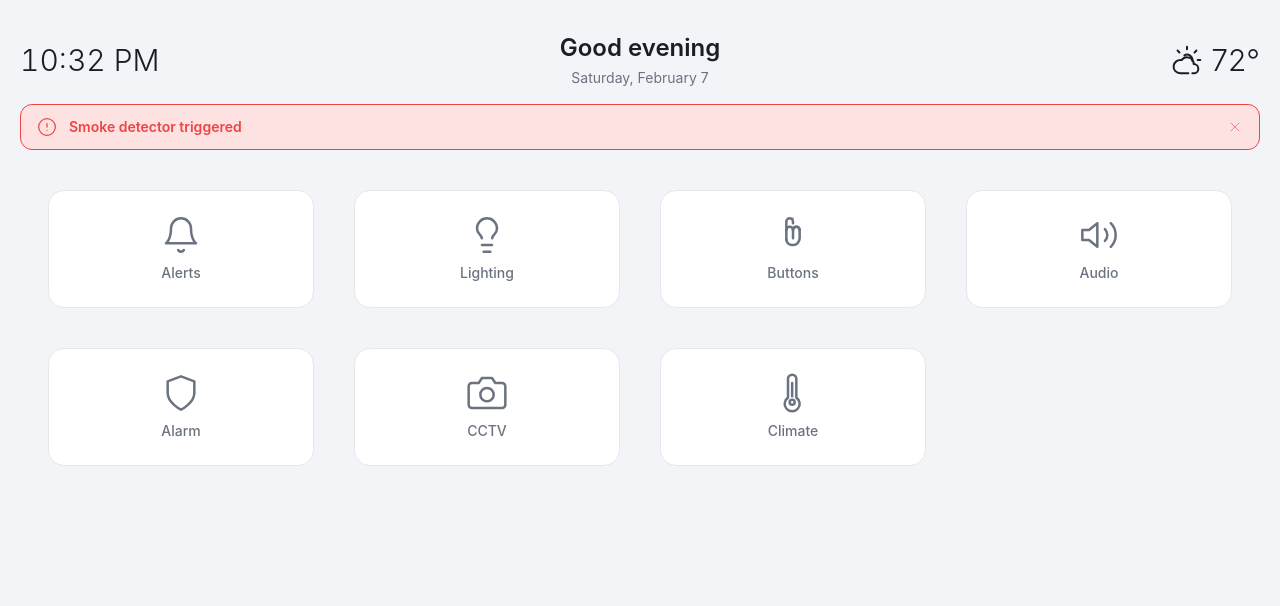
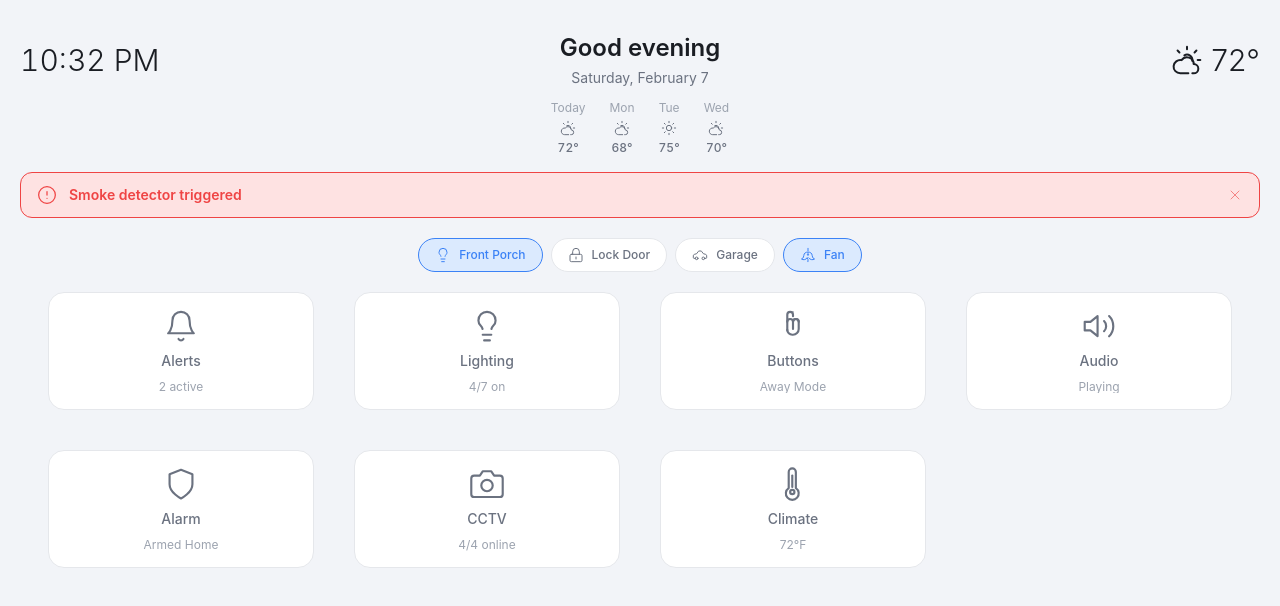
Before and after one commit to nikovacs/Ironwood-Home-Assistant-Dashboard, a Vue app: page / in a window 1280 px wide. Shown: the top 606 px of the page. Built offline with nearby package versions, Linux system fonts and the light colour scheme.

Commit message:
favorites and better weather

```diff
--- a/src/App.vue
+++ b/src/App.vue
@@ -17,25 +17,30 @@ import IconSpeaker from './components/icons/IconSpeaker.vue'
 import IconShield from './components/icons/IconShield.vue'
 import IconCamera from './components/icons/IconCamera.vue'
 import IconThermometer from './components/icons/IconThermometer.vue'
+import FavoriteButton from './components/FavoriteButton.vue'
+import IconLock from './components/icons/IconLock.vue'
+import IconCar from './components/icons/IconCar.vue'
+import IconFan from './components/icons/IconFan.vue'
 
 interface Category {
   id: string
   icon: Component
   label: string
   color: string
+  status: string
 }
 
 const activeCategory = ref<string | null>(null)
 const isExpanded = computed<boolean>(() => activeCategory.value !== null)
 
 const categories: Category[] = [
-  { id: 'alerts',   icon: IconBell,      label: 'Alerts',   color: 'alerts' },
-  { id: 'lighting', icon: IconLightbulb, label: 'Lighting', color: 'lighting' },
-  { id: 'buttons',  icon: IconTap,       label: 'Buttons',  color: 'buttons' },
-  { id: 'audio',    icon: IconSpeaker,   label: 'Audio',    color: 'audio' },
-  { id: 'alarm',    icon: IconShield,    label: 'Alarm',    color: 'alarm' },
-  { id: 'cctv',     icon: IconCamera,      label: 'CCTV',     color: 'cctv' },
-  { id: 'climate',  icon: IconThermometer, label: 'Climate',  color: 'climate' },
+  { id: 'alerts',   icon: IconBell,        label: 'Alerts',   color: 'alerts',   status: '2 active' },
+  { id: 'lighting', icon: IconLightbulb,   label: 'Lighting', color: 'lighting', status: '4/7 on' },
+  { id: 'buttons',  icon: IconTap,         label: 'Buttons',  color: 'buttons',  status: 'Away Mode' },
+  { id: 'audio',    icon: IconSpeaker,     label: 'Audio',    color: 'audio',    status: 'Playing' },
+  { id: 'alarm',    icon: IconShield,      label: 'Alarm',    color: 'alarm',    status: 'Armed Home' },
+  { id: 'cctv',     icon: IconCamera,      label: 'CCTV',     color: 'cctv',     status: '4/4 online' },
+  { id: 'climate',  icon: IconThermometer, label: 'Climate',  color: 'climate',  status: '72°F' },
 ]
 
 function selectCategory(id: string): void {
@@ -54,6 +59,24 @@ const panelComponents: Record<string, Component> = {
 const activePanel = computed<Component | undefined>(() =>
   activeCategory.value ? panelComponents[activeCategory.value] : undefined
 )
+
+interface Favorite {
+  id: string
+  icon: Component
+  label: string
+  active: boolean
+}
+
+const favorites = ref<Favorite[]>([
+  { id: 'porch',  icon: IconLightbulb, label: 'Front Porch', active: true },
+  { id: 'lock',   icon: IconLock,      label: 'Lock Door',   active: false },
+  { id: 'garage', icon: IconCar,       label: 'Garage',      active: false },
+  { id: 'fan',    icon: IconFan,       label: 'Fan',         active: true },
+])
+
+function toggleFavorite(fav: Favorite): void {
+  fav.active = !fav.active
+}
 </script>
 
 <template>
@@ -63,6 +86,18 @@ const activePanel = computed<Component | undefined>(() =>
     <!-- Critical alert banner -->
     <CriticalBanner />
 
+    <!-- Favorites strip -->
+    <div v-if="!isExpanded" class="flex justify-center gap-2 px-5 pt-3 overflow-x-auto">
+      <FavoriteButton
+        v-for="fav in favorites"
+        :key="fav.id"
+        :icon="fav.icon"
+        :label="fav.label"
+        :active="fav.active"
+        @press="toggleFavorite(fav)"
+      />
+    </div>
+
     <!-- Category buttons — height shrinks when panel is open -->
     <div class="buttons-area" :class="{ compact: isExpanded }">
       <div class="buttons-row">
@@ -70,6 +105,7 @@ const activePanel = computed<Component | undefined>(() =>
           <CategoryButton
             :icon="cat.icon"
             :label="cat.label"
+            :status="cat.status"
             :color="cat.color"
             :active="activeCategory === cat.id"
             :compact="isExpanded"
@@ -103,7 +139,7 @@ const activePanel = computed<Component | undefined>(() =>
   flex: 1 1 auto;
   display: flex;
   align-items: start;
-  padding: 1.5rem 2.5rem 1rem;
+  padding: 0.75rem 2.5rem 1rem;
   transition: flex 800ms cubic-bezier(0.4, 0, 0.2, 1);
 }
 
--- a/src/components/CategoryButton.vue
+++ b/src/components/CategoryButton.vue
@@ -4,12 +4,14 @@ import type { Component } from 'vue'
 interface Props {
   icon: Component
   label: string
+  status?: string
   color?: string
   active?: boolean
   compact?: boolean
 }
 
 const props = withDefaults(defineProps<Props>(), {
+  status: '',
   color: 'accent',
   active: false,
   compact: false,
@@ -67,5 +69,11 @@ const colors: ColorSet = colorMap[props.color] || colorMap.lighting
     >
       {{ label }}
     </span>
+    <span
+      v-if="status && !compact"
+      class="w-full truncate text-center text-xs text-text-muted transition-opacity duration-300"
+    >
+      {{ status }}
+    </span>
   </button>
 </template>
--- /dev/null
+++ b/src/components/FavoriteButton.vue
@@ -0,0 +1,31 @@
+<script setup lang="ts">
+import type { Component } from 'vue'
+
+interface Props {
+  icon: Component
+  label: string
+  active?: boolean
+}
+
+withDefaults(defineProps<Props>(), {
+  active: false,
+})
+
+defineEmits<{
+  press: []
+}>()
+</script>
+
+<template>
+  <button
+    class="flex items-center gap-2 rounded-full border px-4 py-2 transition-all duration-200
+           active:scale-[0.96] cursor-pointer select-none whitespace-nowrap"
+    :class="active
+      ? 'bg-accent-soft border-accent text-accent'
+      : 'bg-surface-card border-border-subtle text-text-secondary hover:bg-surface-card-hover'"
+    @click="$emit('press')"
+  >
+    <component :is="icon" class="h-4 w-4 shrink-0" />
+    <span class="text-xs font-medium">{{ label }}</span>
+  </button>
+</template>
--- a/src/components/GreetingHeader.vue
+++ b/src/components/GreetingHeader.vue
@@ -3,10 +3,17 @@ import type { Component } from 'vue'
 import { useGreeting } from '../composables/useGreeting'
 import { useTheme } from '../composables/useTheme'
 import IconCloudSun from './icons/IconCloudSun.vue'
+import IconSun from './icons/IconSun.vue'
 
 interface Props {
   weatherTemp?: string
   weatherIcon?: Component
+}
+
+interface ForecastDay {
+  day: string
+  high: string
+  icon: Component
 }
 
 withDefaults(defineProps<Props>(), {
@@ -16,6 +23,13 @@ withDefaults(defineProps<Props>(), {
 
 const { greeting, timeString, dateString } = useGreeting()
 useTheme()
+
+const forecast: ForecastDay[] = [
+  { day: 'Today', high: '72°', icon: IconCloudSun },
+  { day: 'Mon',   high: '68°', icon: IconCloudSun },
+  { day: 'Tue',   high: '75°', icon: IconSun },
+  { day: 'Wed',   high: '70°', icon: IconCloudSun },
+]
 </script>
 
 <template>
@@ -38,5 +52,18 @@ useTheme()
         <span class="text-3xl font-light text-text-primary">{{ weatherTemp }}</span>
       </div>
     </div>
+
+    <!-- Mini forecast -->
+    <div class="mt-3 flex justify-center gap-6">
+      <div
+        v-for="day in forecast"
+        :key="day.day"
+        class="flex flex-col items-center gap-1"
+      >
+        <span class="text-xs text-text-muted">{{ day.day }}</span>
+        <component :is="day.icon" class="h-4 w-4 text-text-secondary" />
+        <span class="text-xs font-medium tabular-nums text-text-secondary">{{ day.high }}</span>
+      </div>
+    </div>
   </header>
 </template>
--- /dev/null
+++ b/src/components/icons/IconFan.vue
@@ -0,0 +1,8 @@
+<template>
+  <svg xmlns="http://www.w3.org/2000/svg" viewBox="0 0 24 24" fill="none" stroke="currentColor" stroke-width="1.5" stroke-linecap="round" stroke-linejoin="round" class="icon">
+    <path d="M10.827 16.379a6.082 6.082 0 0 1-8.618 1.616 5.454 5.454 0 0 0 3.53-5.26A5.178 5.178 0 0 1 12 7.846a5.178 5.178 0 0 1 6.261 4.889 5.454 5.454 0 0 0 3.53 5.26 6.082 6.082 0 0 1-8.618-1.616" />
+    <path d="M12 12a1 1 0 1 0 0-2 1 1 0 0 0 0 2Z" />
+    <path d="M12 2v4" />
+    <path d="M10.827 16.379A5.532 5.532 0 0 1 12 22" />
+  </svg>
+</template>
```
